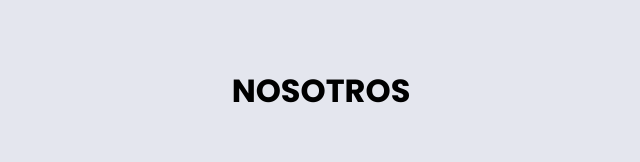
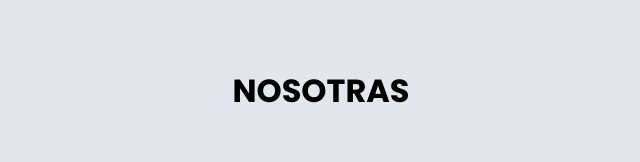
Before and after one commit to juanjoqm1007-lab/UnCertified, a plain HTML site: page UnCe/index.html in a window 1280 px wide. Shown: the part 1180-1342 px from the top of the page, 319-959 px from the left. Drawn offline with Linux system fonts and the light colour scheme; a web font is replaced by a local one.

Commit message:
Update index.html

```diff
--- a/UnCe/index.html
+++ b/UnCe/index.html
@@ -60,7 +60,7 @@
                     <img src="imagenoso.avif" alt="Nosotros" class="nosotros-image">
                 </div>
                 <div class="nosotros-details">
-                    <h2 class="section-title">Nosotros</h2>
+                    <h2 class="section-title">Nosotras</h2>
                     <p class="text">Somos un grupo de estudiantes enfocados en impulsar oportunidades laborales,
                         permitiendo que las personas muestren y ofrezcan sus habilidades sin depender de
                         certificaciones tradicionales.
```
